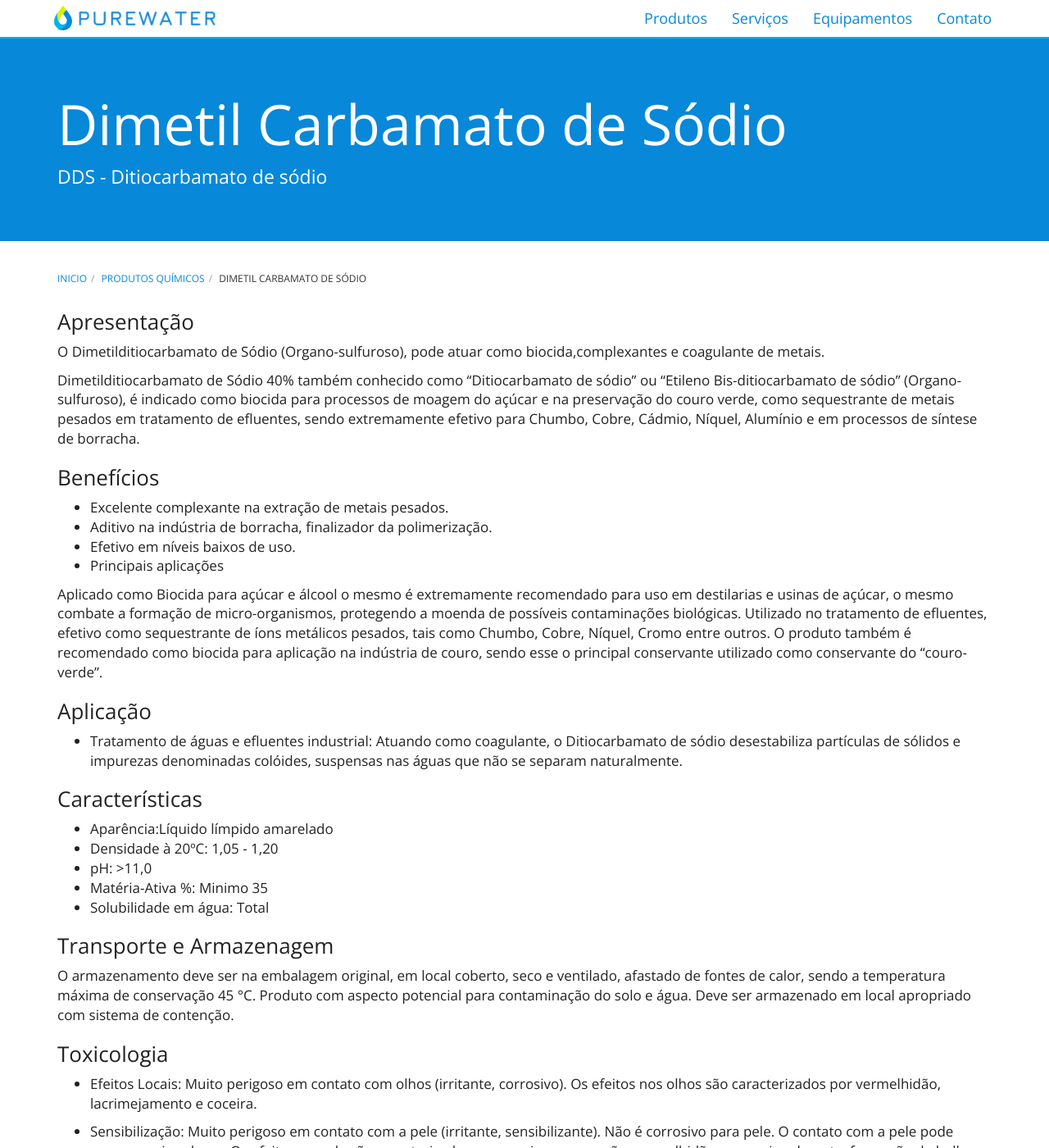
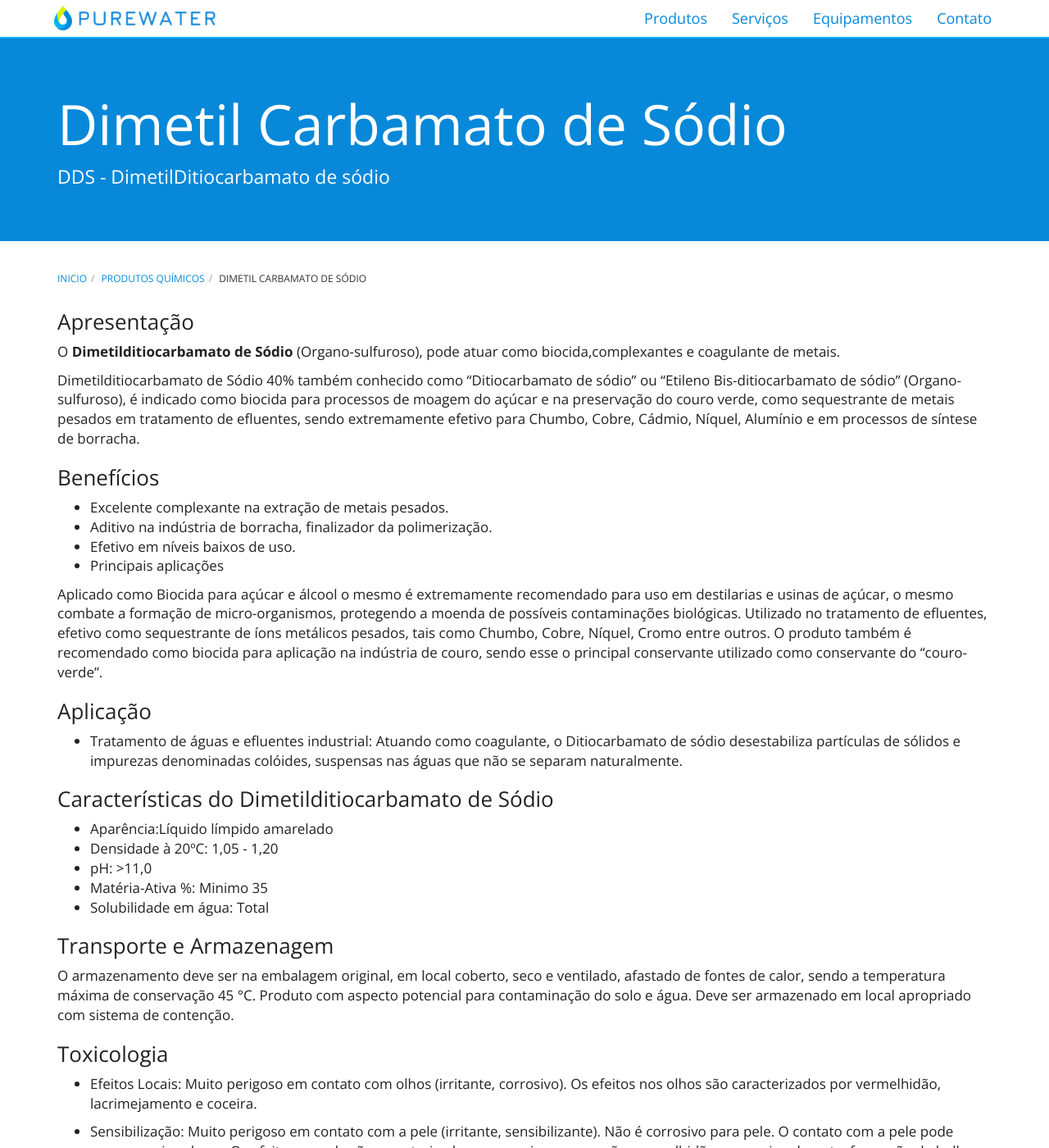
Before and after one commit to purewaterefluentes/purewaterefluentes.github.io, a Jekyll site: the page built from produtos/dimetil-carbamato-sodio.md, in a window 1280 px wide and 1400 px high. Shown: the whole window at 82% size. Built offline with Jekyll 4.4.1, drawn with Linux system fonts in a browser that asks for light colours; nearby versions of some CDN libraries; library files that are not in the unit come from our copies.

Commit message:
Update dimetil-carbamato-sodio.md

```diff
--- a/produtos/dimetil-carbamato-sodio.md
+++ b/produtos/dimetil-carbamato-sodio.md
@@ -2,13 +2,12 @@
 layout: contato
 pageTitle: Dimetil Carbamato de Sódio
 title: Dimetil Carbamato de Sódio
-subtitle: DDS - Ditiocarbamato de sódio
+subtitle: DDS - DimetilDitiocarbamato de sódio
 ---
 
 ### Apresentação
 
-O Dimetilditiocarbamato de Sódio (Organo-sulfuroso), pode atuar como biocida,complexantes e coagulante de metais.
-
+O **Dimetilditiocarbamato de Sódio** (Organo-sulfuroso), pode atuar como biocida,complexantes e coagulante de metais.
 
 Dimetilditiocarbamato de Sódio 40% também conhecido como "Ditiocarbamato de sódio" ou "Etileno Bis-ditiocarbamato de sódio" (Organo-sulfuroso), é indicado como biocida para processos de moagem do açúcar e na preservação do couro verde, como sequestrante de metais pesados em tratamento de efluentes, sendo extremamente efetivo para Chumbo, Cobre, Cádmio, Níquel, Alumínio e em processos de síntese de borracha.
 
@@ -27,7 +26,7 @@ O produto também é recomendado como biocida para aplicação na indústria de
 
 - Tratamento de águas e efluentes industrial: Atuando como coagulante, o Ditiocarbamato de sódio desestabiliza partículas de sólidos e impurezas denominadas colóides, suspensas nas águas que não se separam naturalmente.
 
-### Características
+### Características do Dimetilditiocarbamato de Sódio
 
 - Aparência:Líquido límpido amarelado
 - Densidade à 20ºC: 1,05 - 1,20
```
